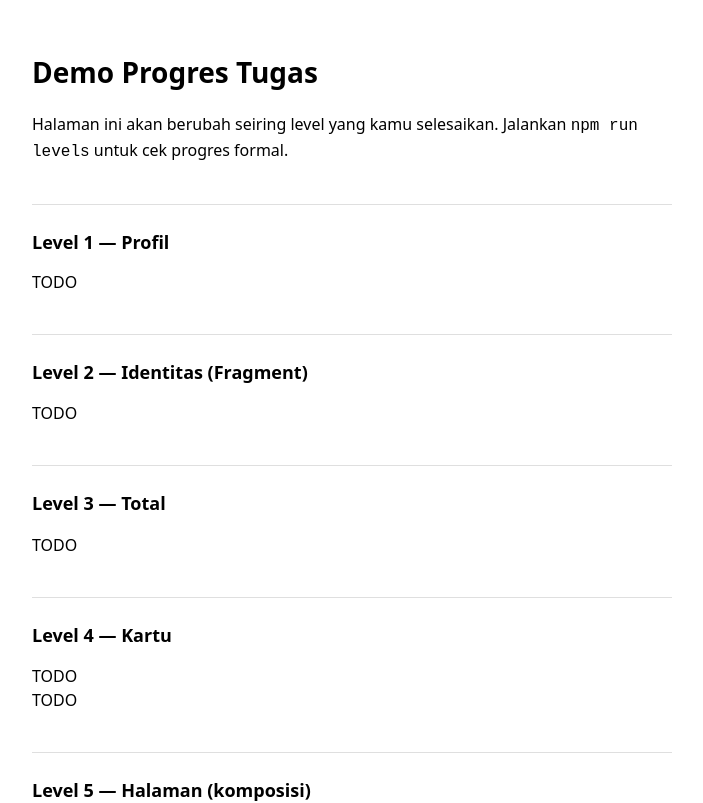
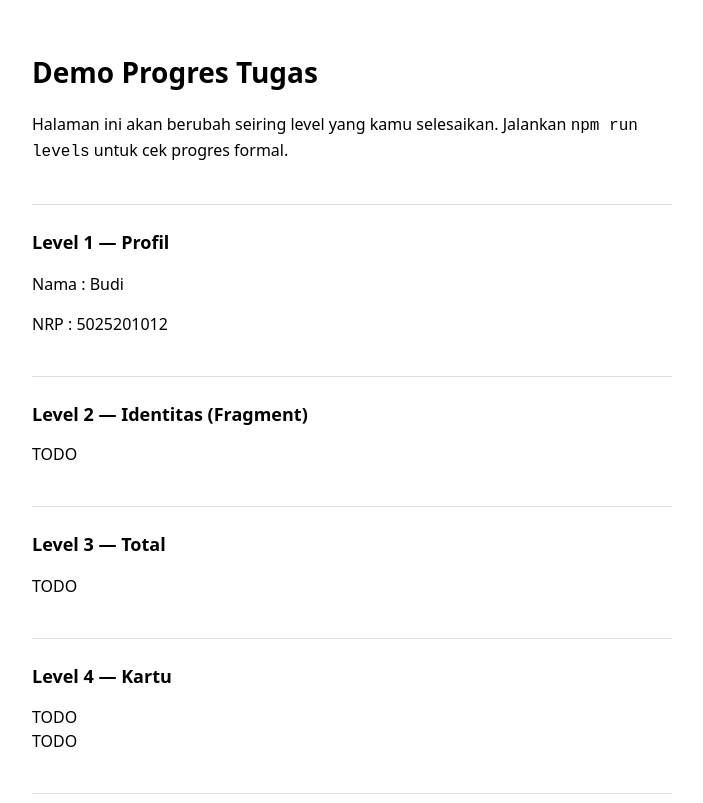
Before and after one commit to webdev-if-its/frontend-5053241036, a React (Vite) app in the folder pertemuan-02/: page / in a window 1280 px wide. Shown: the top 803 px of the page, without its empty margins (288-991 px from the left). Built offline with nearby package versions, Linux system fonts and the light colour scheme.

Commit message:
pertemuan-02: level 1 selesai

```diff
--- a/pertemuan-02/src/components/Profil.tsx
+++ b/pertemuan-02/src/components/Profil.tsx
@@ -3,6 +3,17 @@
 // yang memuat teks "Nama: {nama}" dan "NRP: {nrp}" (boleh di elemen
 // terpisah, asal berada di dalam satu pembungkus). Lihat SOAL.md untuk
 // kontrak lengkap.
-export function Profil(props: any) {
-  return <div>TODO</div>
+
+type ProfilProps = {
+  nama : string
+  nrp : string
 }
+
+export function Profil({nama, nrp}: ProfilProps) {
+  return (
+    <div>
+      <p>Nama : {nama}</p>
+      <p>NRP : {nrp}</p>
+    </div>
+  )
+}
```
Also changed, not shown: 2 other files (tests, documents, lock files or other folders).
